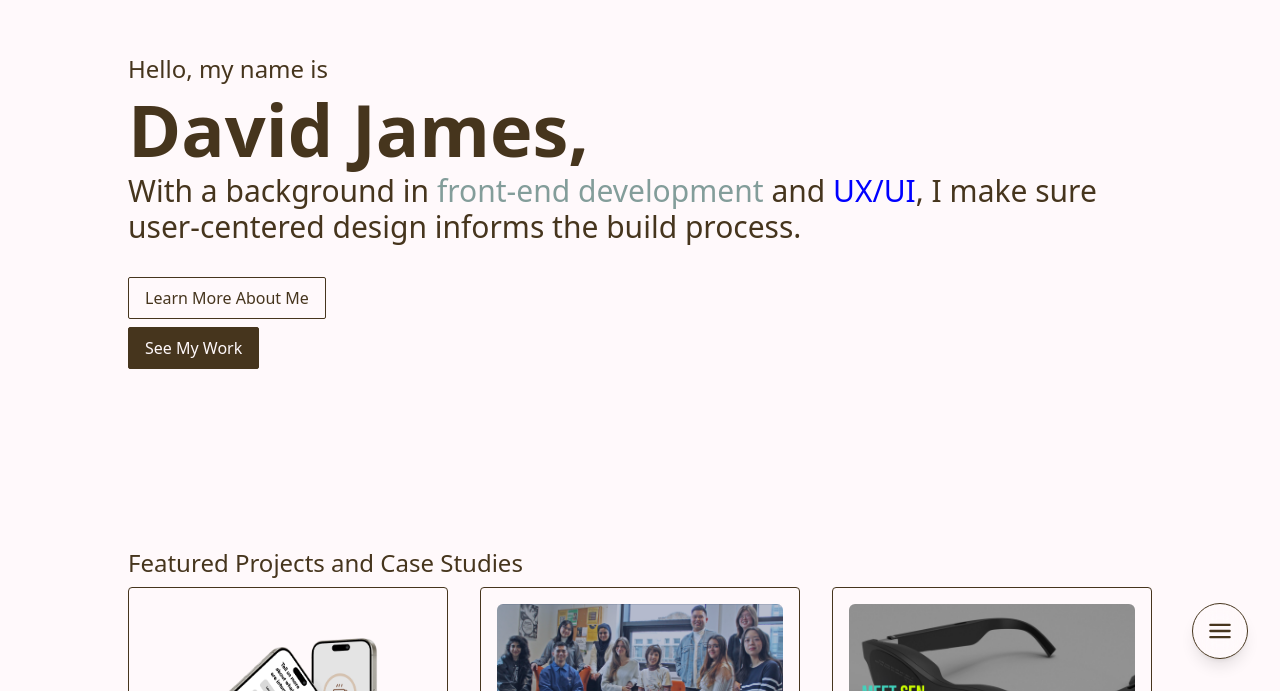
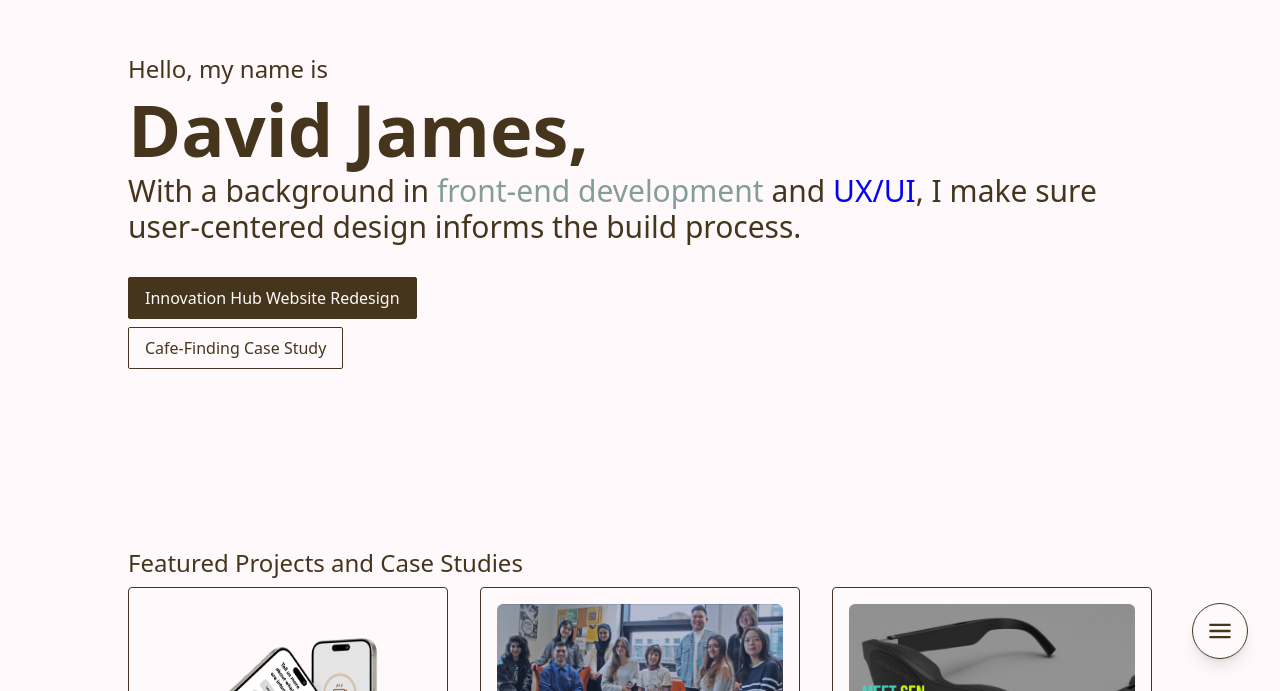
Before and after one commit to davidjamesdimalanta/portfolio_v2, a Next.js app: page / in a window 1280 px wide. Shown: the part 109-800 px from the top of the page. Built offline with nearby package versions, Linux system fonts and the light colour scheme.

Commit message:
add cases to landing

```diff
--- a/app/components/landing.js
+++ b/app/components/landing.js
@@ -15,10 +15,10 @@ export default function Landing() {
                     and <span className="text-accent">UX/UI</span>, I make sure user-centered design informs the build process.
                 </h3>
                 <div className="flex flex-col w-max">
-                    <a id="underline-inverted" href="/#about">Learn More About Me</a>
+                    <a id="underline" href="/innovation-hub">Innovation Hub Website Redesign</a>
                 </div>
                 <div className="flex flex-col w-max">
-                    <a id="underline" href="/#projects">See My Work</a>
+                    <a id="underline-inverted" href="/dejaBREW">Cafe-Finding Case Study</a>
                 </div>
             </div>
         </main>
```
